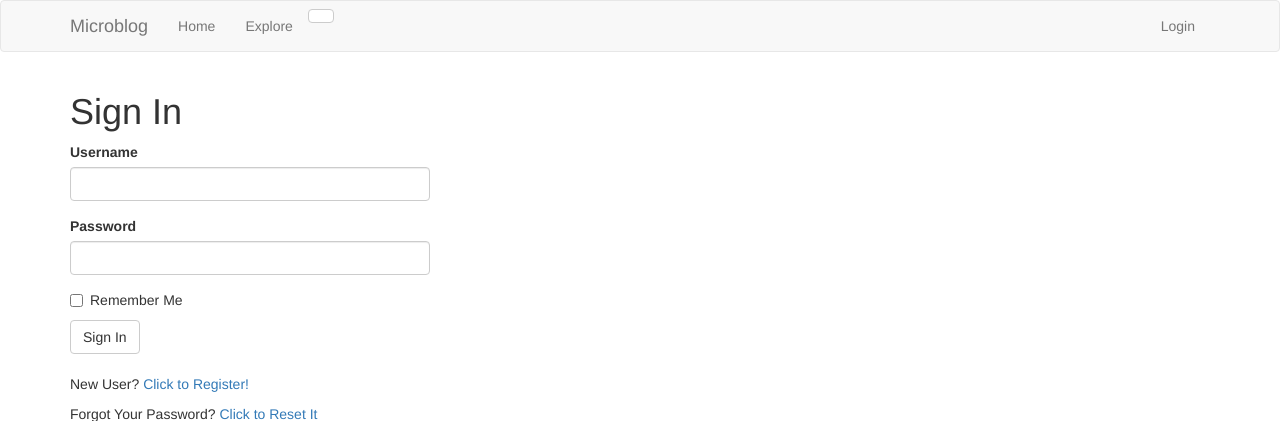
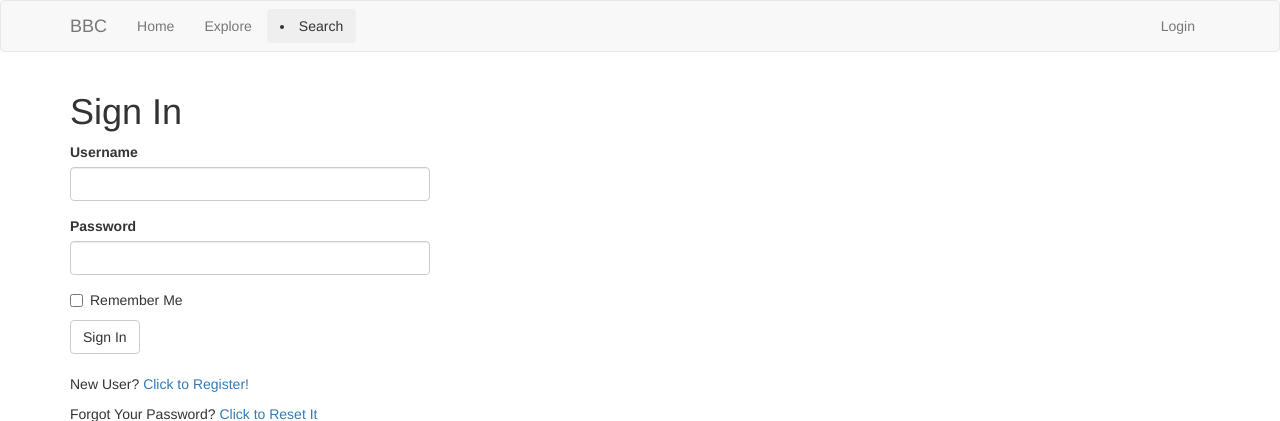
Before and after one commit to ITHangle/ea4115-bbc-d02, a Flask app: a page that uses app/templates/base.html.j2 in a window 1280 px wide. Shown: the top 421 px of the page. Run offline with Flask 3, Linux system fonts and the light colour scheme; some libraries are stand-ins or nearby versions.

Commit message:
Search 2.0

```diff
--- a/app/routes.py
+++ b/app/routes.py
@@ -196,6 +196,8 @@ def search():
     search_results = perform_search(query)
     return render_template('search.html', query=query, results=search_results)
 
+
+
 def perform_search(query):
     results = [f"Result for '{query}': {i}" for i in range(3)]
     return results
--- a/app/templates/base.html.j2
+++ b/app/templates/base.html.j2
@@ -1,9 +1,9 @@
 {% extends 'bootstrap/base.html' %}
 {% block title %}
     {% if title %}
-        {{ title }} - Microblog
+        {{ title }} - BBC
     {% else %}
-        {{ _('Welcome to Microblog') }}
+        {{ _('Welcome to BBC') }}
     {% endif %}
 {% endblock %}
 
@@ -17,15 +17,16 @@
                     <span class="icon-bar"></span>
                     <span class="icon-bar"></span>
                 </button>
-                <a class="navbar-brand" href="{{ url_for('index') }}">Microblog</a>
+                <a class="navbar-brand" href="{{ url_for('index') }}">BBC</a>
             </div>
             <div class="collapse navbar-collapse" id="bs-example-navbar-collapse-1">
                 <ul class="nav navbar-nav">
                     <li><a href="{{ url_for('index') }}">{{ _('Home') }}</a></li>
                     <li><a href="{{ url_for('explore') }}">{{ _('Explore') }}</a></li>
                 </ul>
-                <button type="button" class="btn btn-default navbar-btn" data-toggle="modal" data-target="#searchModal">
-                    <i class="fa fa-search"></i>
+                <button type="button" class="btn btn-def navbar-btn" data-toggle="modal" data-target="#searchModal">
+                <li>{{ _('Search') }}</li>
+
                 </button>
                 <ul class="nav navbar-nav navbar-right">
                     {% if current_user.is_anonymous %}
```
Also changed, not shown: app/templates/home.html.j2 (added, +26 -0 lines), app/templates/index.html.j2 (+4 -21 lines), app/templates/user.html.j2 (line endings or trailing spaces).
